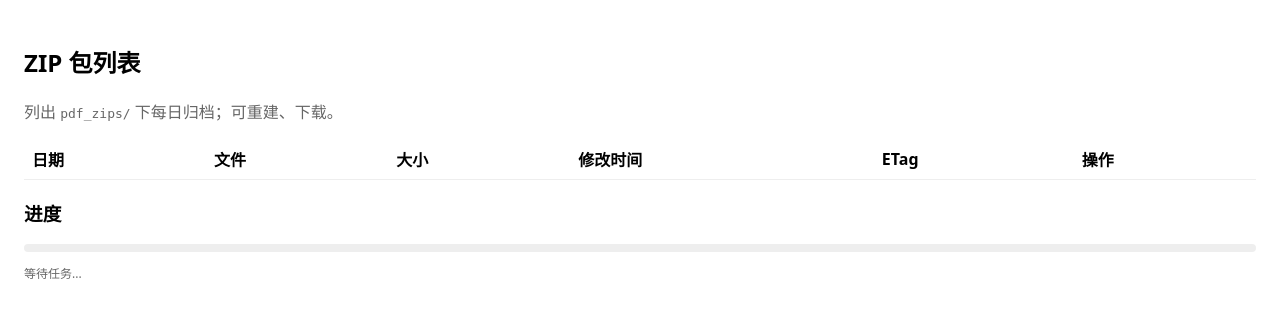
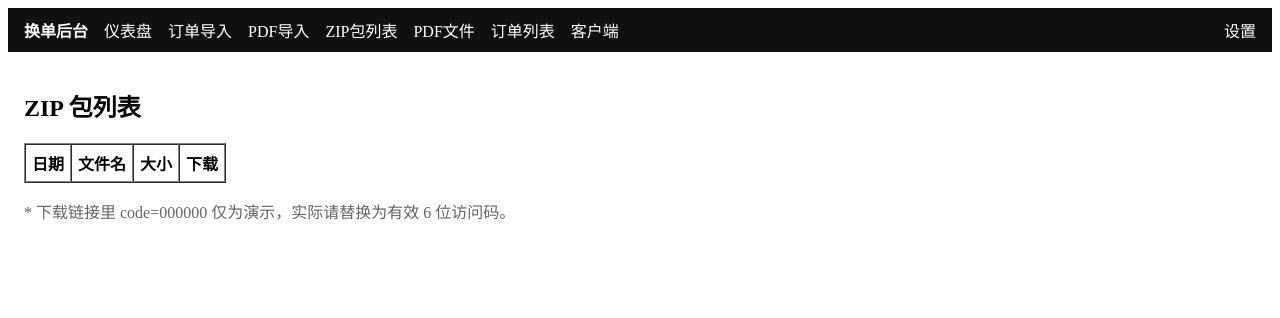
Before and after one commit to aidaddydog/huandan.server, a FastAPI app: page /admin/zips in a window 1280 px wide. Shown: the top 318 px of the page. Run offline with FastAPI, Linux system fonts and the light colour scheme; the visitor is signed in with stand-in values (Sample User, id 1); lists and menus that the app fills with data are empty; parts of the project's set-up code (start-up, migrations or seed data) failed here and were passed over.

Commit message:
Update zips.html

```diff
--- a/app/templates/zips.html
+++ b/app/templates/zips.html
@@ -1,77 +1,19 @@
-<!-- app/templates/zips.html -->
-<!doctype html>
-<html lang="zh-CN">
-<head>
-  <meta charset="utf-8"/>
-  <title>ZIP 包列表</title>
-  <style>
-    body{font-family:system-ui,-apple-system,Segoe UI,Roboto,Helvetica,Arial,sans-serif;padding:16px}
-    table{border-collapse:collapse;width:100%}
-    th,td{border-bottom:1px solid #eee;padding:8px;text-align:left}
-    .btn{display:inline-block;padding:6px 10px;border:1px solid #333;background:#111;color:#fff;border-radius:4px;text-decoration:none}
-    .muted{color:#666}
-    .bar{height:8px;background:#eee;border-radius:4px;overflow:hidden}
-    .bar>i{display:block;height:100%;background:#111;width:0%}
-    .small{font-size:12px}
-  </style>
-</head>
+<!doctype html><html><head><meta charset="utf-8"><title>ZIP 包列表</title></head>
 <body>
+{% include "_nav.html" %}
+<div style="padding:16px">
   <h2>ZIP 包列表</h2>
-  <p class="muted">列出 <code>pdf_zips/</code> 下每日归档；可重建、下载。</p>
-  <table>
-    <thead>
-      <tr><th>日期</th><th>文件</th><th>大小</th><th>修改时间</th><th>ETag</th><th>操作</th></tr>
-    </thead>
-    <tbody>
+  <table border="1" cellspacing="0" cellpadding="6">
+    <tr><th>日期</th><th>文件名</th><th>大小</th><th>下载</th></tr>
     {% for r in rows %}
       <tr>
         <td>{{ r.date }}</td>
         <td>{{ r.zip_name }}</td>
-        <td>{{ ('%.2f MB' % (r.size/1048576)) if r.size else '-' }}</td>
-        <td>{{ r.mtime_str }}</td>
-        <td class="small">{{ r.etag or '-' }}</td>
-        <td>
-          <a class="btn" href="/admin/zip/download?date={{ r.date }}">下载</a>
-          <button class="btn" onclick="rebuild('{{ r.date }}')">重建</button>
-        </td>
+        <td>{{ (r.size or 0) // 1024 // 1024 }} MB</td>
+        <td><a href="/api/v1/pdf-zips/daily?date={{ r.date }}&code=000000" target="_blank">下载</a></td>
       </tr>
     {% endfor %}
-    </tbody>
   </table>
-
-  <h3>进度</h3>
-  <div class="bar"><i id="pbar"></i></div>
-  <p id="ptext" class="small muted">等待任务...</p>
-
-<script>
-async function rebuild(dateStr){
-  const pid = await newProgress("rebuild_zip");
-  const fd  = new FormData();
-  fd.append("date", dateStr);
-  fd.append("pid", pid);
-  const resp = await fetch("/admin/zips/rebuild", {method:"POST", body:fd});
-  if(!resp.ok){ alert("提交失败"); return; }
-  poll(pid);
-}
-
-async function newProgress(tag){
-  const r = await fetch("/admin/progress/new?tag="+encodeURIComponent(tag));
-  const j = await r.json(); return j.id;
-}
-
-async function poll(pid){
-  const bar=document.getElementById("pbar");
-  const txt=document.getElementById("ptext");
-  while(true){
-    const r=await fetch("/admin/progress/get?id="+pid,{cache:"no-store"});
-    const s=await r.json();
-    if(s.missing){ txt.textContent="任务不存在"; return; }
-    bar.style.width = (s.pct||0)+"%";
-    txt.textContent = (s.stage||"-")+"："+(s.note||"")+"（"+(s.pct||0)+"%）";
-    if(s.done){ break; }
-    await new Promise(r=>setTimeout(r,800));
-  }
-}
-</script>
-</body>
-</html>
+  <p style="color:#666">* 下载链接里 code=000000 仅为演示，实际请替换为有效 6 位访问码。</p>
+</div>
+</body></html>
```
